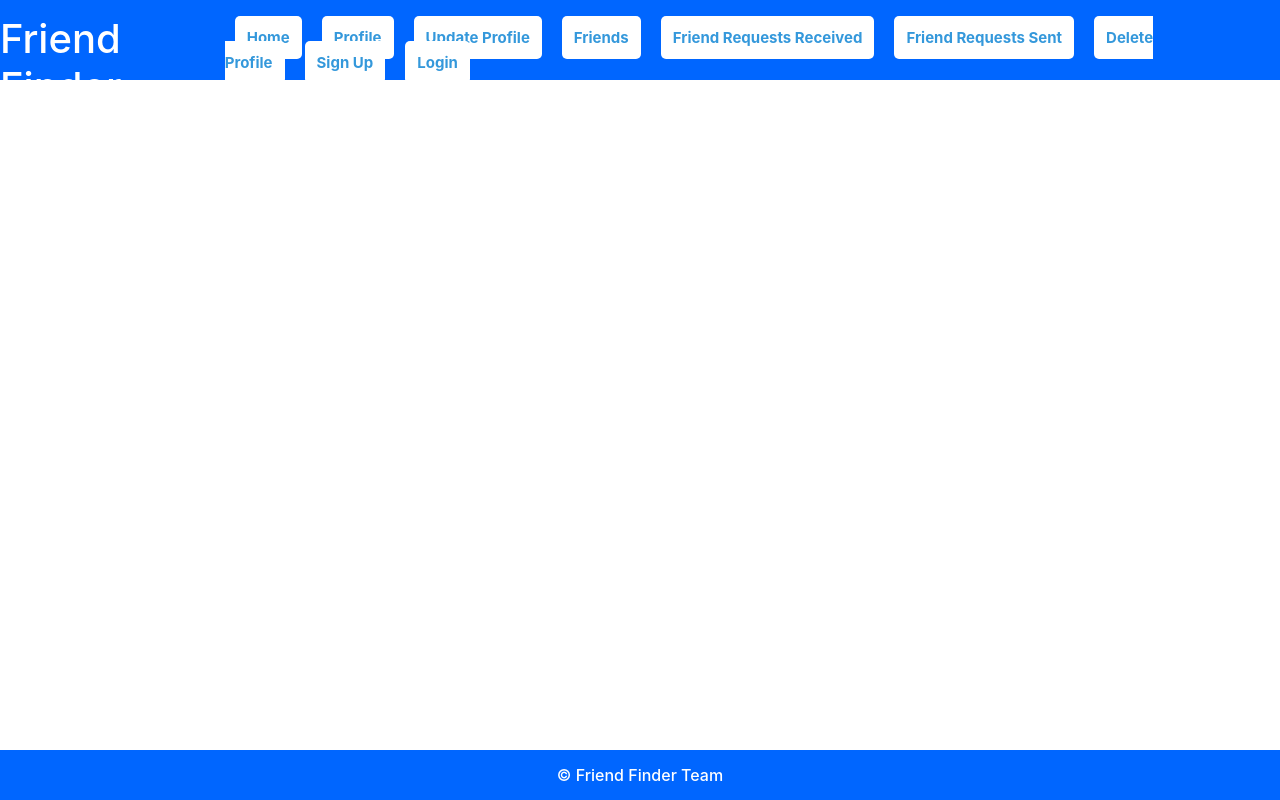
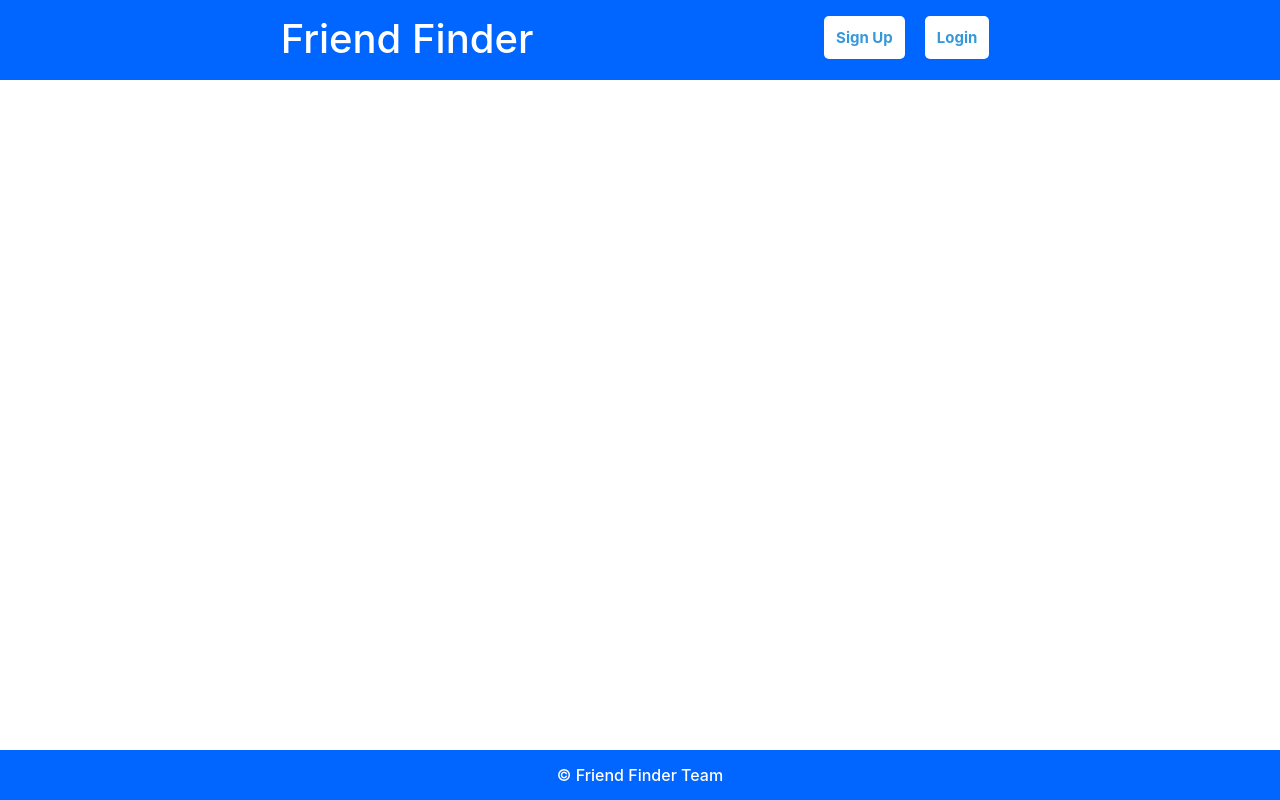
Before and after one commit to Find-Friends/front-end, a React (Create React App) app in the folder friend-finder/: page / in a window 1280 px wide. Built offline with nearby package versions, Linux system fonts and the light colour scheme.

Commit message:
Added conditional rendering on navbar

```diff
--- a/friend-finder/src/components/Navbar.js
+++ b/friend-finder/src/components/Navbar.js
@@ -8,7 +8,15 @@
 
     const pathname = props.location.pathname.split('/');
     const userId = Number(pathname[pathname.length - 1 ]);
-    console.log(userId);
+    // console.log(userId);
+
+    const handleLogout = () => {
+        localStorage.removeItem('token');
+        props.history.push('/login');
+    }
+
+    const token = localStorage.getItem('token');
+    console.log(token);
 
     return (
 
@@ -17,18 +25,25 @@
             <h1>Friend Finder</h1>
             {/* {console.log('props', props)}  */}
             </div>
-
             <div className="navbaritems">
+                {token === null ?
+                    <>
+                        <NavLink className="navlink" to="/signup">Sign Up</NavLink>
+                        <NavLink className="navlink" to="/login">Login</NavLink>
+                    </>
+                    :
+                    <>
                         <NavLink className="navlink" exact to={`/users/${userId}`}>Home</NavLink>
                         <NavLink className="navlink" to="/profile">Profile</NavLink>
                         <NavLink className="navlink" to={`/edit-profile/${userId}`}>Update Profile</NavLink>
-            {/* <NavLink className="navlink" to="/friends">Friends</NavLink> */}
                         <NavLink className="navlink" to={`/friends/${userId}`}>Friends</NavLink>
                         <NavLink className="navlink" to={`/friend-request/${userId}`}>Friend Requests Received</NavLink>
                         <NavLink className="navlink" to={`/friend-request-sent/${userId}`}>Friend Requests Sent</NavLink>
-            <NavLink className="navlink" to="/login">Delete Profile</NavLink>
-            <NavLink className="navlink" to="/signup">Sign Up</NavLink>
-            <NavLink className="navlink" to="/login">Login</NavLink>
+                        <button onClick={handleLogout}>Logout</button>
+                    </>
+
+
+                }
             </div>
 
         </nav>
```
Lines whose indentation alone changed are shown as unchanged.
